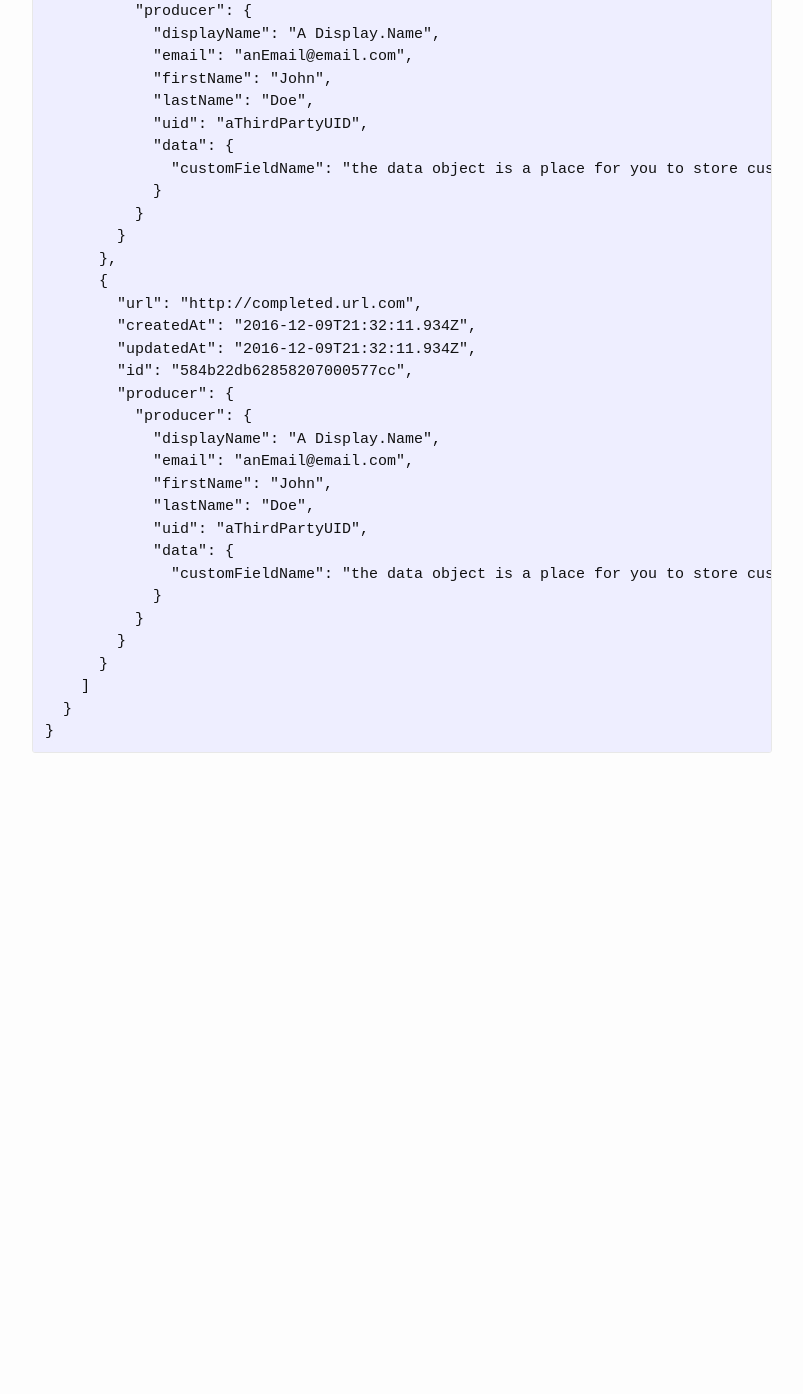
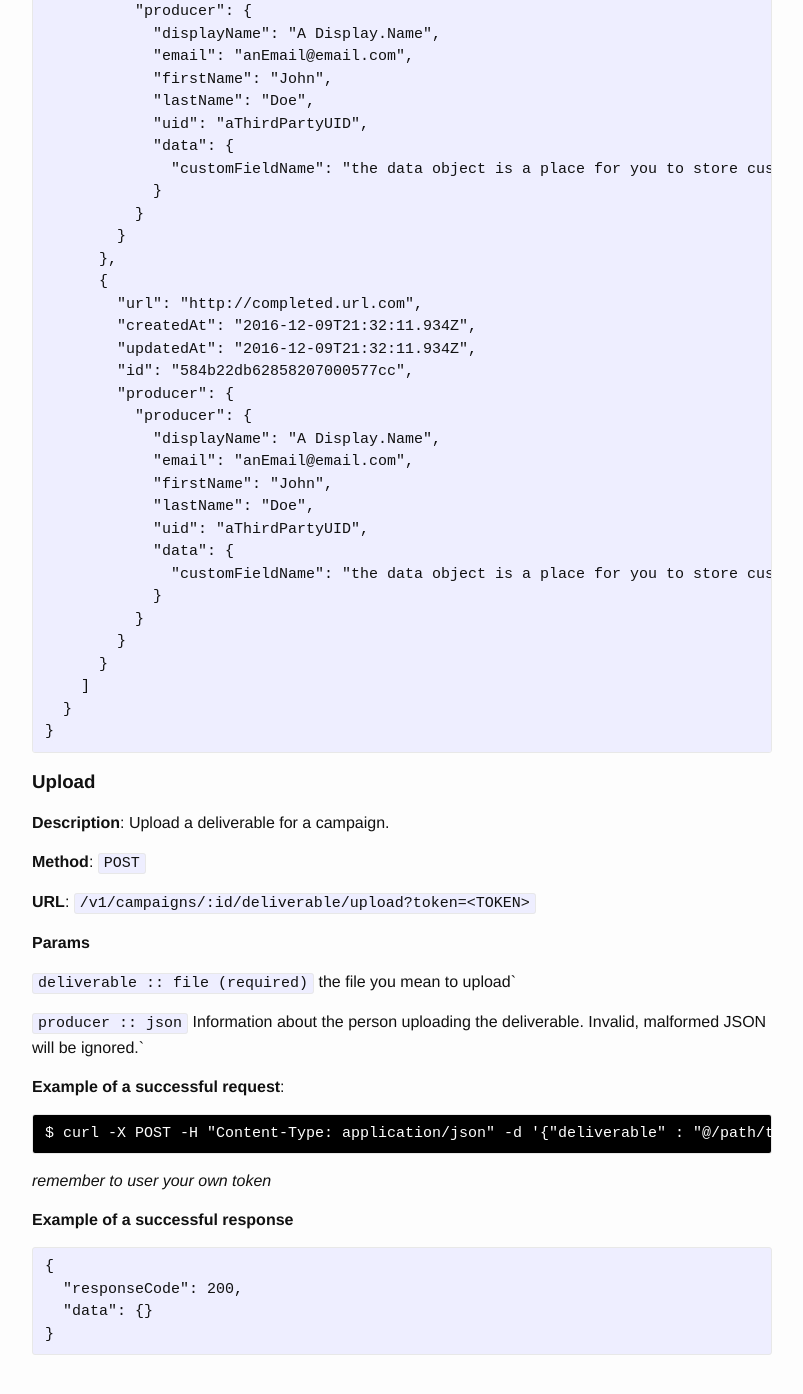
Before and after one commit to hilite-developer-site/hilite-developer-site.github.io, a Jekyll site: the page built from deliverables.md, in a window 1280 px wide and 1400 px high, scrolled down 4012 px. Shown: the top 1394 px of the window, without its empty margins (238-1041 px from the left). Built offline with Jekyll 4.4.1, drawn with Linux system fonts in a browser that asks for light colours; before the commit the page ends 4810 px from its top, so only the background shows below that.

Commit message:
add upload endpoint. Make headers configurable

```diff
--- a/_data/endpoints.json
+++ b/_data/endpoints.json
@@ -6,6 +6,10 @@
       "description": "Creates a new campaign",
       "method": "POST",
       "url": "/v1/campaigns",
+      "headers": {
+        "contentType": "application/json",
+        "additionalHeaders": []
+      },
       "params": [
         {
           "name": "uid",
@@ -49,6 +53,10 @@
       "description": "Returns all campaigns for your organization.",
       "method": "GET",
       "url": "/v1/campaigns",
+      "headers": {
+        "contentType": "application/json",
+        "additionalHeaders": []
+      },
       "responseExample": {
         "responseCode": 200,
         "data": {
@@ -110,6 +118,10 @@
       "description": "Find one campaign by its ID",
       "method": "GET",
       "url": "/v1/campaigns/:id",
+      "headers": {
+        "contentType": "application/json",
+        "additionalHeaders": []
+      },
       "responseExample": {
         "responseCode": 200,
         "data": {
@@ -137,6 +149,10 @@
       "description": "Update an exisiting campaign",
       "method": "PUT",
       "url": "/v1/campaigns/:id",
+      "headers": {
+        "contentType": "application/json",
+        "additionalHeaders": []
+      },
       "params": [
         {
           "name": "uid",
@@ -211,6 +227,10 @@
       "description": "Remove pre roll from a campaign. For now will only affect newly uploaded videos (it wont remove pre roll from videos already uploaded) but that will be coming in a future release.",
       "method": "DELETE",
       "url": "/v1/campaigns/:id/preRoll",
+      "headers": {
+        "contentType": "application/json",
+        "additionalHeaders": []
+      },
       "responseExample": {
         "responseCode": 200,
         "data": {
@@ -247,6 +267,10 @@
       "description": "Remove post roll from a campaign. For now will only affect newly uploaded videos (it wont remove post roll from videos already uploaded) but that will be coming in a future release.",
       "method": "DELETE",
       "url": "/v1/campaigns/:id/postRoll",
+      "headers": {
+        "contentType": "application/json",
+        "additionalHeaders": []
+      },
       "responseExample": {
         "responseCode": 200,
         "data": {
@@ -283,6 +307,10 @@
       "description": "Delete a campaign by its ID",
       "method": "DELETE",
       "url": "/v1/campaigns/:id",
+      "headers": {
+        "contentType": "application/json",
+        "additionalHeaders": []
+      },
       "responseExample": {
         "responseCode": 200,
         "data": {
@@ -312,6 +340,10 @@
       "description": "Returns an authorization token for use in subsequent requests. It is the responsibility of the client to store this token for later retrieval. For web based clients we suggest storing it in a cookie or local storage.",
       "method": "POST",
       "url": "/v1/authenticate",
+      "headers": {
+        "contentType": "application/json",
+        "additionalHeaders": []
+      },
       "params": [
         {
           "name": "identifier",
@@ -342,6 +374,10 @@
       "description": "Returns a list of all assets for your organization",
       "method": "GET",
       "url": "/v1/assets",
+      "headers": {
+        "contentType": "application/json",
+        "additionalHeaders": []
+      },
       "responseExample": {
         "responseCode": 200,
         "data": {
@@ -382,6 +418,10 @@
       "description": "Returns a signed `PUT` URL for uploading your assets. _You cannot upload assets without first hitting this endpoint_.",
       "method": "POST",
       "url": "/v1/assets/initiateUpload",
+      "headers": {
+        "contentType": "application/json",
+        "additionalHeaders": []
+      },
       "params": [
         {
           "name": "fileName",
@@ -413,6 +453,10 @@
       "description": "Return all deliverables for your organization",
       "method": "GET",
       "url": "/v1/deliverables",
+      "headers": {
+        "contentType": "application/json",
+        "additionalHeaders": []
+      },
       "responseExample": {
         "responseCode": 200,
         "data": {
@@ -487,6 +531,10 @@
       "description": "Find one deliverable by its id",
       "method": "GET",
       "url": "/v1/deliverables/:id",
+      "headers": {
+        "contentType": "application/json",
+        "additionalHeaders": []
+      },
       "responseExample": {
         "responseCode": 200,
         "data": {
@@ -514,6 +562,10 @@
       "description": "Finds all deliverables associated with a campaign",
       "method": "GET",
       "url": "/v1/campaigns/:id/deliverables",
+      "headers": {
+        "contentType": "application/json",
+        "additionalHeaders": []
+      },
       "responseExample": {
         "responseCode": 200,
         "data": {
@@ -575,6 +627,46 @@
           ]
         }
       }
+    },
+    {
+      "title": "Upload",
+      "description": "Upload a deliverable for a campaign.",
+      "method": "POST",
+      "url": "/v1/campaigns/:id/deliverable/upload",
+      "headers": {
+        "contentType": "multipart/form-data",
+        "additionalHeaders": []
+      },
+      "params": [
+        {
+          "name": "deliverable",
+          "type": "file",
+          "isRequired": true,
+          "description": "the file you mean to upload",
+          "exampleValue": "@/path/to/your/file.mov"
+        },
+        {
+          "name": "producer",
+          "type": "json",
+          "isRequired": false,
+          "description": "Information about the person uploading the deliverable. Invalid, malformed JSON will be ignored.",
+          "exampleValue": {
+            "uid": "aThirdPartyUID",
+            "email": "anEmail@email.com",
+            "displayName": "A Display.Name",
+            "firstName": "John",
+            "lastName": "Doe",
+            "socialHandles": [],
+            "data": {
+              "someField": "someValue"
+            }
+          }
+        }
+      ],
+      "responseExample": {
+        "responseCode": 200,
+        "data": {}
+      }
     }
   ],
   "webhooks": [
@@ -583,6 +675,10 @@
       "description": "Returns an array of available Webhooks. If one or more have been defined, they will be included.",
       "method": "GET",
       "url": "/v1/webhooks",
+      "headers": {
+        "contentType": "application/json",
+        "additionalHeaders": []
+      },
       "responseExample": {
         "responseCode": 200,
         "data": {
@@ -616,6 +712,10 @@
       "description": "Creates a new webhook if non of that type exist. Updates the existing otherwise.",
       "method": "POST",
       "url": "/v1/webhooks",
+      "headers": {
+        "contentType": "application/json",
+        "additionalHeaders": []
+      },
       "params": [
         {
           "name": "webHookHandle",
@@ -658,6 +758,10 @@
       "description": "Remove a webhook. Returns the updated list of webhooks on success.",
       "method": "DELETE",
       "url": "/v1/webhooks/:id",
+      "headers": {
+        "contentType": "application/json",
+        "additionalHeaders": []
+      },
       "params": [],
       "responseExample": {
         "responseCode": 200,
```
